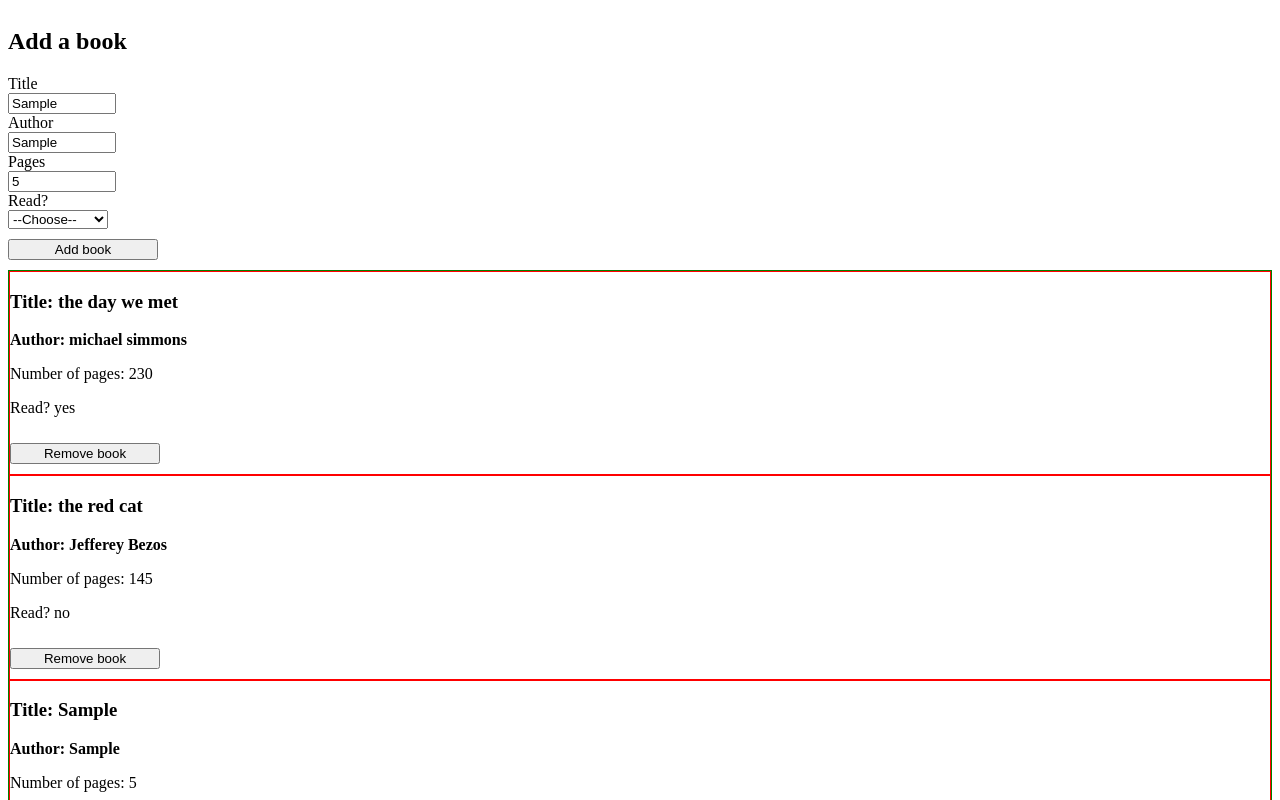
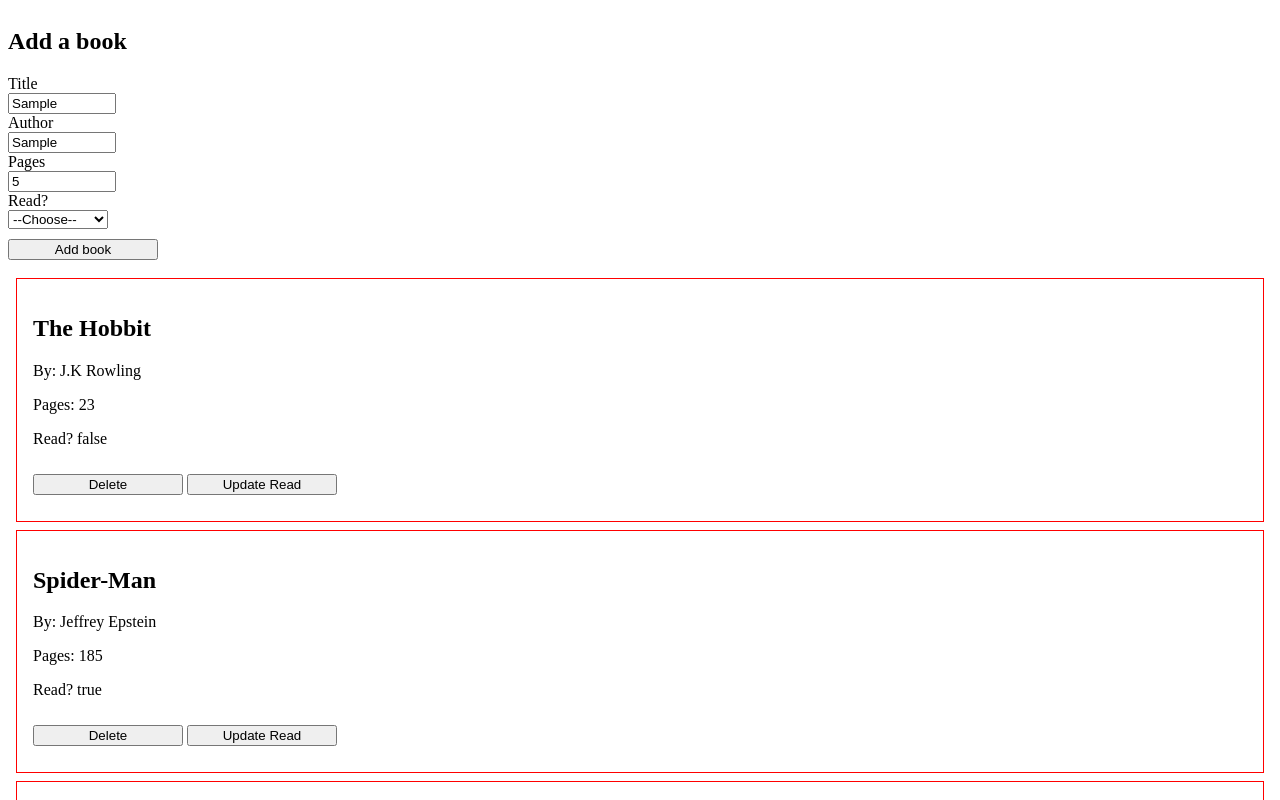
Before and after one commit to diegoram23/library-app, a plain HTML site: page index.html in a window 1280 px wide. Both pictures are taken after typing "Sample", "Sample", "5" into the empty fields and a click on the button "Add book". Shown: the top 800 px of the page. Drawn offline with Linux system fonts and the light colour scheme.

Commit message:
Updated to using class methods to create new book objects

```diff
--- a/index.html
+++ b/index.html
@@ -22,11 +22,11 @@
         <label for="pages">Pages</label>
         <input id="pages" name="pages" type="number" />
 
-        <label for="read">Read?</label>
-        <select id="read" name="read">
+        <label for="isRead">Read?</label>
+        <select id="isRead" name="isRead">
             <option value="">--Choose--</option>
-            <option value="Yes">Yes</option>
-            <option value="No">No</option>
+            <option value='true'>Yes</option>
+            <option value='false'>No</option>
         </select>
 
         <button type="submit">Add book</button>
--- a/index.js
+++ b/index.js
@@ -1,75 +1,95 @@
+const books = document.getElementById('books')
+const form = document.getElementById('form')
 const title = document.getElementById('title')
 const author = document.getElementById('author')
 const pages = document.getElementById('pages')
-const read = document.getElementById('read')
-const form = document.getElementById('form')
-const books = document.getElementById('books')
+const isRead = document.getElementById('isRead')
+const deleteBtn = document.getElementById('delete-btn')
+
+
 
 let myLibrary = [
-    book1 = {
-        title: 'the day we met',
-        author: 'michael simmons',
-        pages: 230,
-        read: 'yes'
+
+    {
+        title: 'The Hobbit',
+        author: 'J.K Rowling',
+        pages: '23',
+        isRead: false,
     },
-    book2 = {
-        title: 'the red cat',
-        author: 'Jefferey Bezos',
-        pages: 145,
-        read: 'no'
+
+    {
+        title: 'Spider-Man',
+        author: 'Jeffrey Epstein',
+        pages: '185',
+        isRead: true,
     }
+
 ]
-
-function getBooksHtml() {
-    let booksHtml = ''
-    myLibrary.forEach(book => {
-        console.log(book);
-        booksHtml += `
-        <article>
-        <h3 id="book-title">Title: ${book.title}</h3>
-        <strong id="book-author">Author: ${book.author}</strong>
-        <p>Number of pages: ${book.pages}</p>
-        <p>Read? ${book.read}</p>
-        <button id='remove-btn' data-remove='${book.title}'>Remove book</button>
-    </article>
-    `
-
-    })
-
-
-    books.innerHTML = booksHtml
-}
 
 document.addEventListener('click', (e) => {
     if (e.target.dataset.remove) {
         removeBook(e.target.dataset.remove)
     }
+
+    if (e.target.dataset.update) {
+        toggleRead(e.target.dataset.update)
+    }
 })
 
-function Book(title, author, pages, read) {
-    this.title = title,
-        this.author = author,
-        this.pages = pages,
-        this.read = read
+
+class Book {
+    constructor(title, author, pages, isRead) {
+        this.title = title
+        this.author = author
+        this.pages = pages
+        this.isRead = isRead
+    }
 }
 
-function addBookToLibrary() {
-    myLibrary.push(new Book(title.value, author.value, pages.value, read.value))
+
+Book.prototype.toggleRead = function () {
+    return this.isRead = !this.isRead
+}
+
+function toggleRead(i) {
+    console.log(typeof myLibrary)
+    console.log(i)
+    console.log(myLibrary[i])
+    myLibrary[i].toggleRead()
+    getBooksHtml()
+}
+
+function addBook() {
+    myLibrary.push(new Book(title.value, author.value, pages.value, isRead.value))
 }
 
 
 form.addEventListener('submit', (e) => {
     e.preventDefault()
-    addBookToLibrary()
+    addBook()
     getBooksHtml()
-    console.log(myLibrary)
-
 })
 
-function removeBook(bookId) {
-myLibrary = myLibrary.filter(book => bookId !== book.title)
-getBooksHtml()
+function removeBook(title) {
+    myLibrary = myLibrary.filter(book => title !== book.title)
+    getBooksHtml()
 }
 
-console.log(myLibrary);
+function getBooksHtml() {
+    let booksHtml = ''
+    myLibrary.forEach((book, index) => {
+        booksHtml += `
+        <article>
+            <h2>${book.title}</h2>
+            <p>By: ${book.author}</p>
+            <p>Pages: ${book.pages}</p>
+            <p>Read? ${book.isRead}</p>
+            <button data-remove='${book.title}'>Delete</button>
+            <button data-update='${index}' >Update Read</button>
+        </article>
+        `
+    })
+    books.innerHTML = booksHtml
+}
+
 getBooksHtml()
--- a/styles.css
+++ b/styles.css
@@ -3,12 +3,11 @@ body {
     flex-direction: column;
 }
 
-#books {
-    border: 1px solid green;
-}
 
 article {
     border: 1px solid red;
+    margin: 0.5em;
+    padding: 1em;
 }
 
 form {
```
